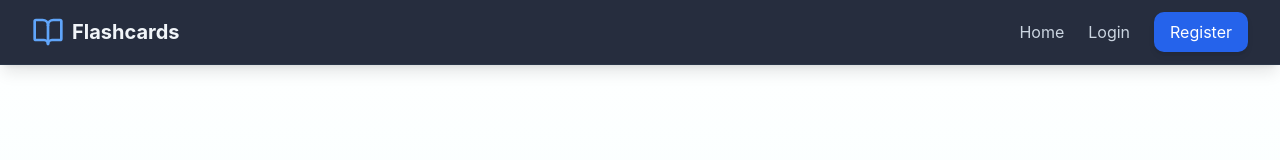
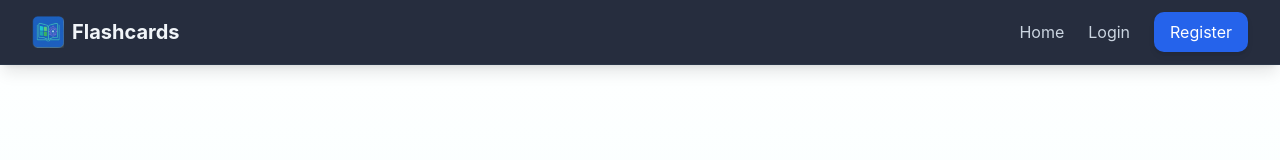
Before and after one commit to MarianBezhenar/flashcards-frontend, a React (Vite) app: page / in a window 1280 px wide. Shown: the top 160 px of the page. Built offline with nearby package versions, Linux system fonts and the light colour scheme.

Commit message:
navbar logo modified

```diff
--- a/src/components/Navbar.tsx
+++ b/src/components/Navbar.tsx
@@ -1,6 +1,6 @@
 import { Link, useNavigate } from 'react-router-dom';
 import { useAuth } from '../components/context/AuthContext';
-import { BookOpen, LogOut, User, Layers } from 'lucide-react';
+import { LogOut, User, Layers } from 'lucide-react';
 
 const Navbar = () => {
   const { isAuthenticated, user, logout } = useAuth();
@@ -16,7 +16,7 @@ const Navbar = () => {
       <div className="max-w-7xl mx-auto px-4 sm:px-6 lg:px-8">
         <div className="flex items-center justify-between h-16">
           <Link to="/" className="flex items-center gap-2">
-            <BookOpen className="w-8 h-8 text-blue-400" />
+            <img src="/icon.png" alt="Flashcards logo" className="w-8 h-8 object-contain" />
             <span className="text-xl font-bold text-slate-100">Flashcards</span>
           </Link>
 
--- a/tsconfig.app.json
+++ b/tsconfig.app.json
@@ -7,6 +7,7 @@
     "module": "ESNext",
     "types": ["vite/client"],
     "skipLibCheck": true,
+    "ignoreDeprecations": "6.0",
 
     "baseUrl": ".",
     "paths": {
```
